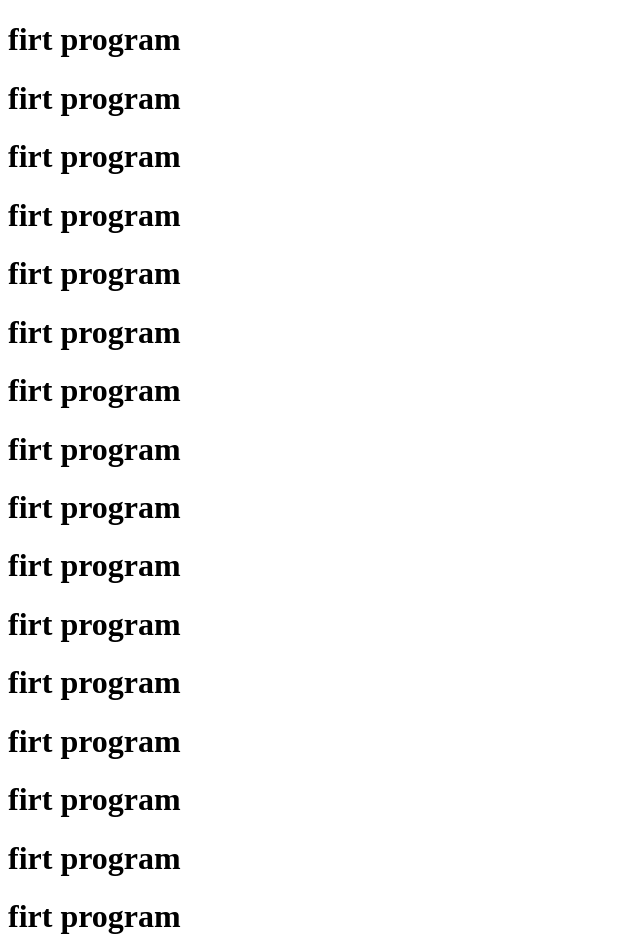
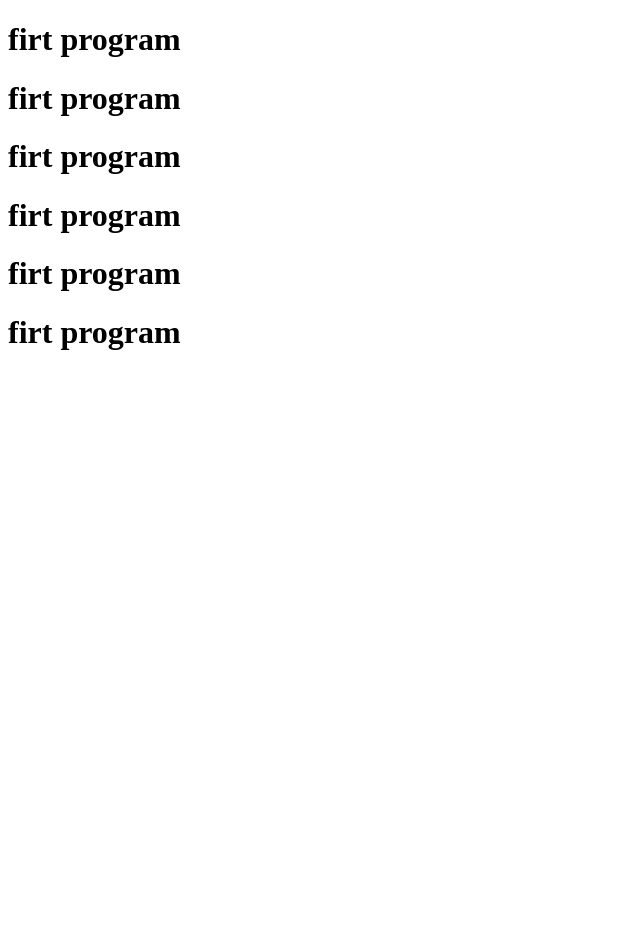
Before and after one commit to ma-shamshiri/Train, a plain HTML site: page index.html in a window 1280 px wide. Shown: the top 952 px of the page, without its empty margins (0-640 px from the left). After the commit the page ends 800 px from the top, so only its background shows below. Drawn offline with Linux system fonts and the light colour scheme.

Commit message:
Update index.html

```diff
--- a/index.html
+++ b/index.html
@@ -10,20 +10,7 @@
 <body>
     <h1>firt program</h1>
     <h1>firt program</h1>
-    <h1>firt program</h1>
-    <h1>firt program</h1>
-    <h1>firt program</h1>
-    <h1>firt program</h1>
-    <h1>firt program</h1>
-    <h1>firt program</h1>
-    <h1>firt program</h1>
-    <h1>firt program</h1>
-    <h1>firt program</h1>
-    <h1>firt program</h1>
-    <h1>firt program</h1>
-    <h1>firt program</h1>
-    <h1>firt program</h1>
-    <h1>firt program</h1>
+
     <h1>firt program</h1>
     <h1>firt program</h1>
     <h1>firt program</h1>
```
